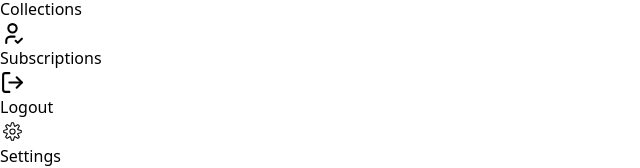
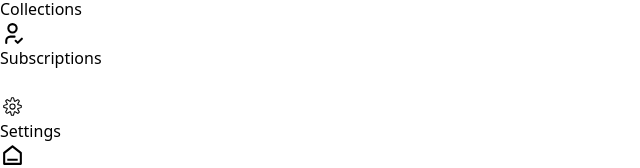
Before and after one commit to Shivraj2702/youtube-frontend, a React (Vite) app: page / in a window 1280 px wide. Shown: the part 380-548 px from the top of the page, without its empty margins (0-640 px from the left). Built offline with nearby package versions, Linux system fonts and the light colour scheme; no server answers.

Commit message:
fixed logout

```diff
--- a/src/components/Siderbar.jsx
+++ b/src/components/Siderbar.jsx
@@ -5,7 +5,6 @@ import {
     CiSettings,
     HiOutlineVideoCamera,
     IoFolderOutline,
-    MdOutlineContactSupport,
     RiHome6Line,
     TbUserCheck,
     FiLogOut
@@ -100,12 +99,12 @@ function Sidebar() {
 
                     <div className="space-y-4 mb-10">
                         <button className="w-full" onClick={() => dispatch(userLogout())}>
-                        <div className="flex items-center gap-2 justify-center sm:justify-start hover:bg-purple-500 cursor-pointer py-1 px-2 border border-slate-600">
+                      { username && <div className="flex items-center gap-2 justify-center sm:justify-start hover:bg-purple-500 cursor-pointer py-1 px-2 border border-slate-600">
                             <FiLogOut size={25} />
                             <span className="text-base hidden md:block">
                                 Logout
                             </span>
-                        </div>
+                        </div>}
                         </button >
                         <div className="flex items-center gap-2 justify-center sm:justify-start hover:bg-purple-500 cursor-pointer py-1 px-2 border border-slate-600">
                             <CiSettings size={25} />
```
